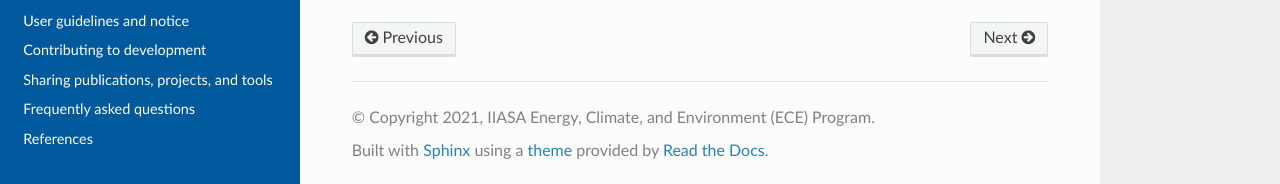
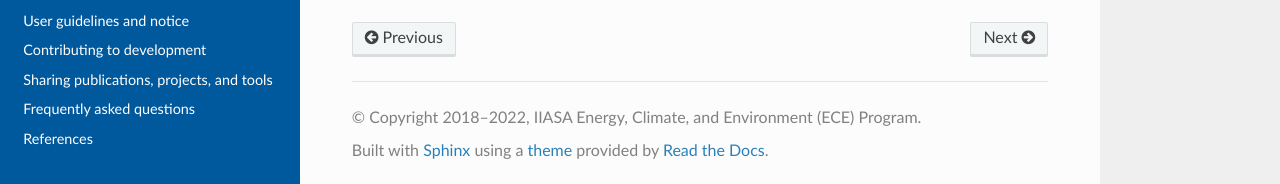
Before and after one commit to iiasa/message_ix, a Sphinx documentation site: the page built from doc/api.rst, in a window 1280 px wide and 900 px high, scrolled down 1731 px. Shown: the part 713-897 px from the top of the window. Built offline with Sphinx 7.4.7 and the Read the Docs theme 2.0.0, drawn with Linux system fonts in a browser that asks for light colours; pages that are not in the unit, such as notebooks, are missing from menus.

```diff
--- a/doc/conf.py
+++ b/doc/conf.py
@@ -17,7 +17,7 @@ from pkg_resources import get_distribution
 # -- Project information -----------------------------------------------------
 
 project = "MESSAGEix"
-copyright = "2021, IIASA Energy, Climate, and Environment (ECE) Program"
+copyright = "2018–2022, IIASA Energy, Climate, and Environment (ECE) Program"
 author = "MESSAGEix Developers"
 
 # The major project version, used as the replacement for |version|.
--- a/doc/contrib/tutorial.rst
+++ b/doc/contrib/tutorial.rst
@@ -49,7 +49,7 @@ Generally, a tutorial should have the following elements or sections.
 
 - Modeling results and visualizations:
 
-  - Model outputs and post-processing calculations in tutorials should demonstrate usage of the :doc:`message_ix.reporting module <reporting>`.
+  - Model outputs and post-processing calculations in tutorials should demonstrate usage of the :doc:`message_ix.reporting module </reporting>`.
   - Plots to depict results should use `pyam <https://github.com/IAMconsortium/pyam/>`_.
   - Include a brief discussion of insights from the results, in line with the learning objectives.
 
--- a/doc/contrib/version.rst
+++ b/doc/contrib/version.rst
@@ -6,7 +6,7 @@ Versions and releases
 - We use `semantic versioning <https://semver.org>`_.
 
   To paraphrase: a **major** version increment (e.g. from 3.5 to 4.0) means there are *backwards-incompatible* changes to the API or functionality (e.g. code written for version 3.5 may no longer work with 4.0).
-  Major releases always include migration notes in :doc:`whatsnew` to alert users to such changes and suggest how to adjust their code.
+  Major releases always include migration notes in :doc:`/whatsnew` to alert users to such changes and suggest how to adjust their code.
   A **minor** version increment may fix bugs or add new features, but does not change existing functionality.
   Code written for e.g. version 3.5 will continue to work with 3.6.
 
```
Also changed, not shown: doc/api.rst (+1 -8 lines), 4 other files.
